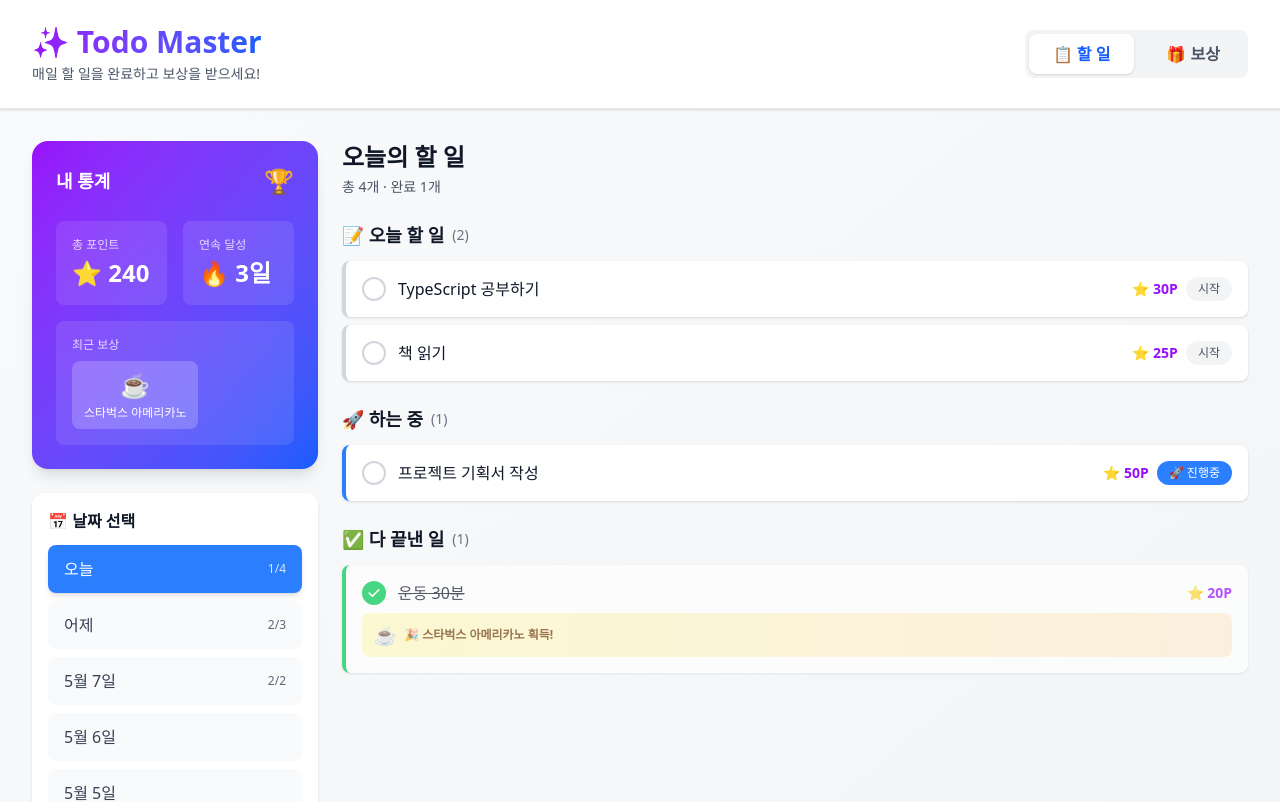
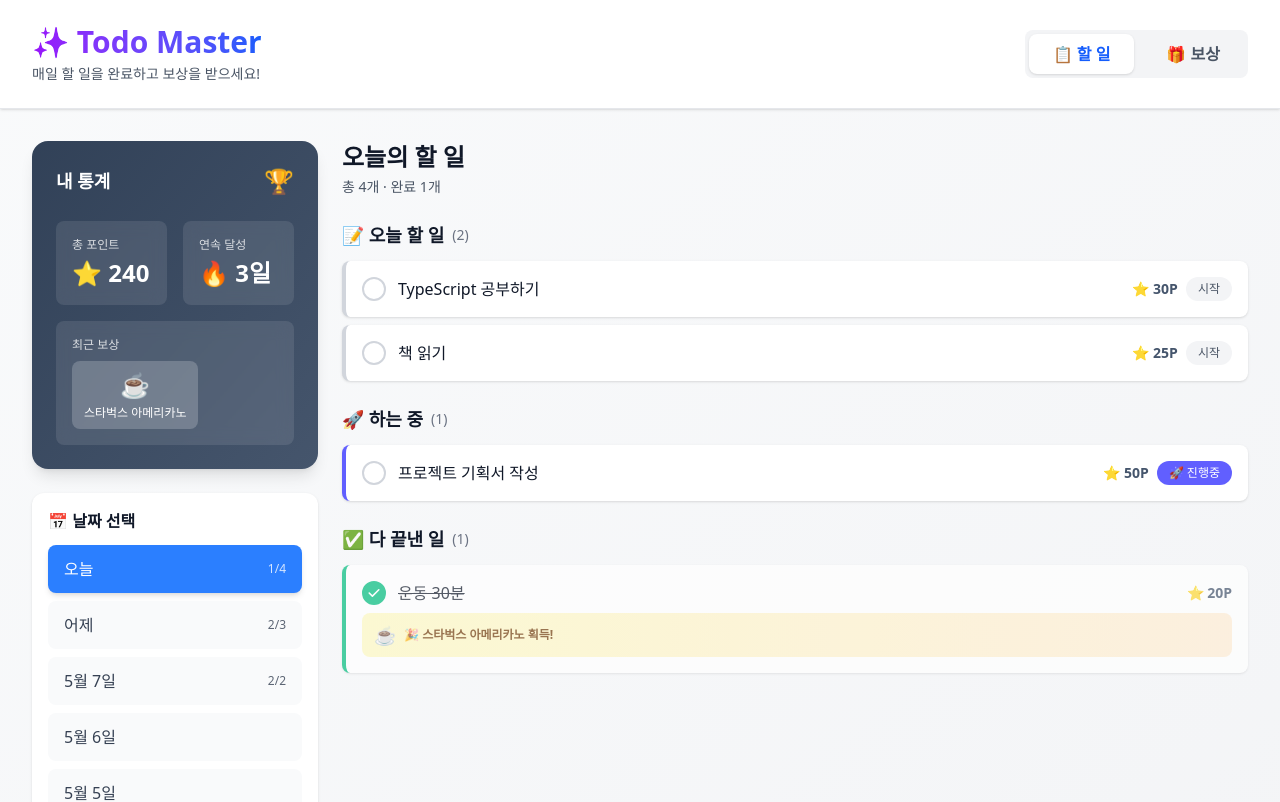
Before and after one commit to Librariann/todo-list, a Next.js app: page / in a window 1280 px wide. Shown: the top 802 px of the page. Built offline with nearby package versions, Linux system fonts and the light colour scheme.

Commit message:
refine color scheme to minimal blue-gray palette
Replace purple-blue gradients with slate-indigo for cleaner, more professional appearance suitable for productivity applications

```diff
--- a/app/components/RewardShop.tsx
+++ b/app/components/RewardShop.tsx
@@ -13,7 +13,7 @@ export default function RewardShop({ rewards, userPoints, onClaim }: RewardShopP
     <div className="bg-white dark:bg-gray-800 rounded-xl shadow-sm p-6">
       <div className="flex items-center justify-between mb-4">
         <h2 className="text-xl font-bold text-gray-900 dark:text-gray-100">🎁 보상 상점</h2>
-        <div className="bg-gradient-to-r from-purple-500 to-blue-500 text-white px-4 py-2 rounded-lg font-bold">
+        <div className="bg-slate-700 dark:bg-slate-600 text-white px-4 py-2 rounded-lg font-bold">
           ⭐ {userPoints} 포인트
         </div>
       </div>
@@ -29,7 +29,7 @@ export default function RewardShop({ rewards, userPoints, onClaim }: RewardShopP
                 relative rounded-xl p-4 border-2 transition-all duration-200
                 ${
                   canAfford
-                    ? 'border-purple-300 dark:border-purple-700 bg-gradient-to-br from-purple-50 to-blue-50 dark:from-purple-950/30 dark:to-blue-950/30 hover:shadow-lg hover:scale-105'
+                    ? 'border-indigo-200 dark:border-indigo-700 bg-gradient-to-br from-indigo-50 to-slate-50 dark:from-indigo-950/20 dark:to-slate-950/20 hover:shadow-lg hover:scale-105'
                     : 'border-gray-200 dark:border-gray-700 bg-gray-50 dark:bg-gray-900 opacity-60'
                 }
               `}
@@ -51,7 +51,7 @@ export default function RewardShop({ rewards, userPoints, onClaim }: RewardShopP
 
               {/* 가격 */}
               <div className="flex items-center justify-center gap-1 mb-3">
-                <span className="text-lg font-bold text-purple-600 dark:text-purple-400">
+                <span className="text-lg font-bold text-indigo-600 dark:text-indigo-400">
                   ⭐ {reward.value}
                 </span>
                 <span className="text-xs text-gray-500 dark:text-gray-400">포인트</span>
@@ -65,7 +65,7 @@ export default function RewardShop({ rewards, userPoints, onClaim }: RewardShopP
                   w-full py-2 rounded-lg font-semibold text-sm transition-all
                   ${
                     canAfford
-                      ? 'bg-gradient-to-r from-purple-500 to-blue-500 text-white hover:from-purple-600 hover:to-blue-600 active:scale-95'
+                      ? 'bg-indigo-600 text-white hover:bg-indigo-700 active:scale-95'
                       : 'bg-gray-300 dark:bg-gray-700 text-gray-500 dark:text-gray-500 cursor-not-allowed'
                   }
                 `}
@@ -85,7 +85,7 @@ export default function RewardShop({ rewards, userPoints, onClaim }: RewardShopP
       </div>
 
       {/* 더 많은 보상 추가 예정 메시지 */}
-      <div className="mt-6 p-4 bg-gradient-to-r from-blue-50 to-purple-50 dark:from-blue-950/20 dark:to-purple-950/20 rounded-lg border border-blue-200 dark:border-blue-800">
+      <div className="mt-6 p-4 bg-slate-50 dark:bg-slate-900/20 rounded-lg border border-slate-200 dark:border-slate-800">
         <p className="text-sm text-center text-gray-700 dark:text-gray-300">
           🎯 더 많은 보상이 곧 추가됩니다! 계속 할 일을 완료하고 포인트를 모아보세요.
         </p>
--- a/app/components/SimpleStatsCard.tsx
+++ b/app/components/SimpleStatsCard.tsx
@@ -8,7 +8,7 @@ interface SimpleStatsCardProps {
 
 export default function SimpleStatsCard({ stats }: SimpleStatsCardProps) {
   return (
-    <div className="bg-gradient-to-br from-purple-600 to-blue-600 rounded-2xl p-6 text-white shadow-lg">
+    <div className="bg-gradient-to-br from-slate-700 to-slate-600 dark:from-slate-800 dark:to-slate-700 rounded-2xl p-6 text-white shadow-lg">
       <div className="flex items-center justify-between mb-6">
         <h2 className="text-lg font-bold">내 통계</h2>
         <span className="text-2xl">🏆</span>
--- a/app/components/SimpleTodoCard.tsx
+++ b/app/components/SimpleTodoCard.tsx
@@ -15,10 +15,10 @@ export default function SimpleTodoCard({ todo, onStatusChange }: SimpleTodoCardP
       className={`
         group relative bg-white dark:bg-gray-800 rounded-lg p-4 shadow-sm
         hover:shadow-md transition-all duration-200 border-l-4
-        ${isDone
-          ? 'border-l-green-500 opacity-70'
+        $        ${isDone
+          ? 'border-l-emerald-500 opacity-70'
           : todo.status === TodoStatus.IN_PROGRESS
-          ? 'border-l-blue-500'
+          ? 'border-l-indigo-500'
           : 'border-l-gray-300'
         }
       `}
@@ -37,8 +37,8 @@ export default function SimpleTodoCard({ todo, onStatusChange }: SimpleTodoCardP
             flex-shrink-0 w-6 h-6 rounded-full border-2
             flex items-center justify-center transition-all
             ${isDone
-              ? 'bg-green-500 border-green-500'
-              : 'border-gray-300 dark:border-gray-600 hover:border-blue-500'
+              ? 'bg-emerald-500 border-emerald-500'
+              : 'border-gray-300 dark:border-gray-600 hover:border-indigo-500'
             }
           `}
         >
@@ -62,7 +62,7 @@ export default function SimpleTodoCard({ todo, onStatusChange }: SimpleTodoCardP
 
         {/* 포인트 */}
         <div className="flex items-center gap-2">
-          <span className="text-sm font-semibold text-purple-600 dark:text-purple-400">
+          <span className="text-sm font-semibold text-slate-600 dark:text-slate-400">
             ⭐ {todo.rewardPoints}P
           </span>
 
@@ -78,8 +78,8 @@ export default function SimpleTodoCard({ todo, onStatusChange }: SimpleTodoCardP
               className={`
                 px-3 py-1 rounded-full text-xs font-medium transition-all
                 ${todo.status === TodoStatus.IN_PROGRESS
-                  ? 'bg-blue-500 text-white'
-                  : 'bg-gray-100 dark:bg-gray-700 text-gray-600 dark:text-gray-400 hover:bg-blue-100 dark:hover:bg-blue-900'
+                  ? 'bg-indigo-500 text-white'
+                  : 'bg-gray-100 dark:bg-gray-700 text-gray-600 dark:text-gray-400 hover:bg-indigo-100 dark:hover:bg-indigo-900/30'
                 }
               `}
             >
```
